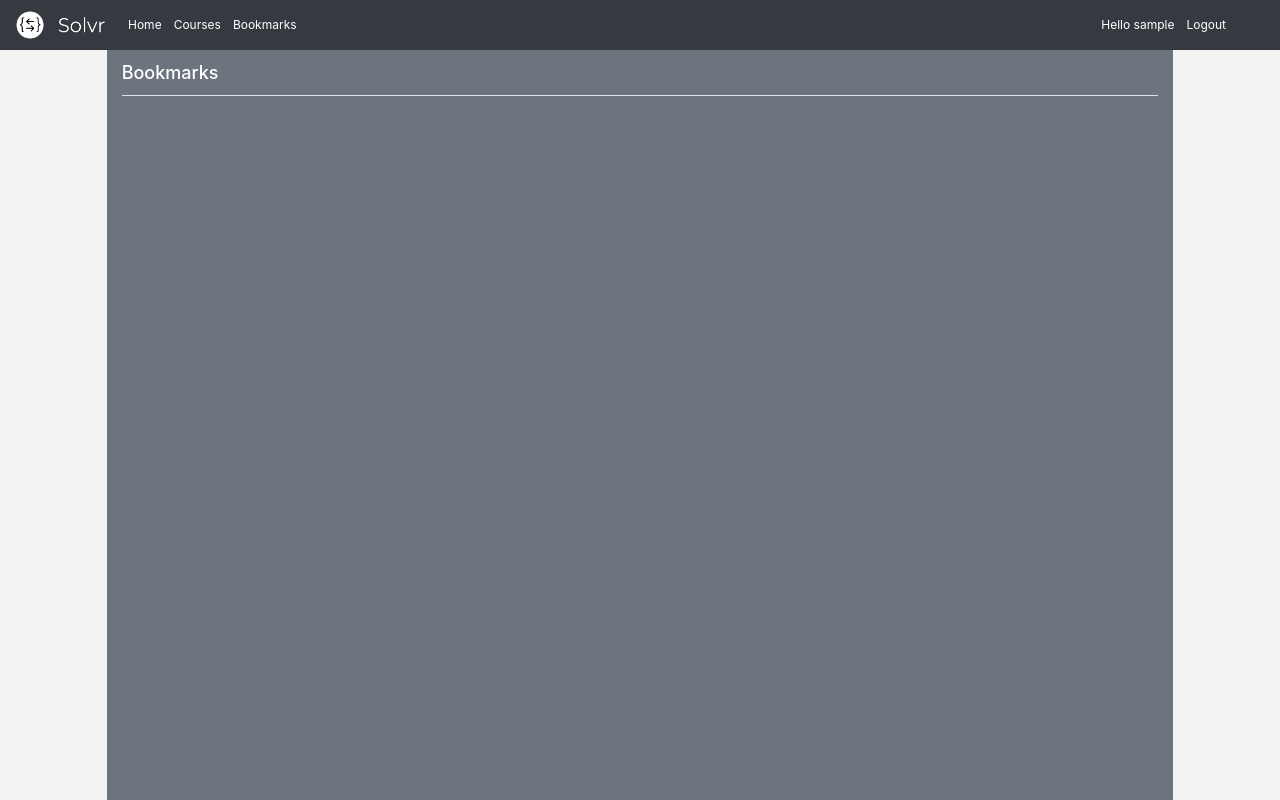
After one commit to AndrewA111/ProjectWebApp, a Django app: page /question/bookmarks/ in a window 1280 px wide. The commit adds this page. Run offline with Django 3.2, Linux system fonts and the light colour scheme; the visitor is signed in with stand-in values (Sample User, id 1); data that the repository does not hold is empty; some libraries are stand-ins or nearby versions.

Commit message:
Added bookmarks page

```diff
--- a/question/urls.py
+++ b/question/urls.py
@@ -36,4 +36,5 @@ urlpatterns = [
     path('courses/<slug:course_slug>/<slug:lesson_slug>/<slug:question_slug>/ajax/',
          views.question_ajax, name='question_ajax'),
     path('markdown_convert/', views.markdown_ajax, name="markdown_convert"),
+    path('bookmarks/', views.bookmarks, name="bookmarks"),
 ]
--- a/question/views.py
+++ b/question/views.py
@@ -38,6 +38,7 @@ def index(request):
     }
 
     lessons = []
+    # bookmark_list = None
 
     if request.user.is_authenticated:
         # get user's submissions
@@ -45,6 +46,11 @@ def index(request):
 
         for submission in submissions:
             lessons.append(submission.question.lesson)
+
+        # get bookmarks
+        bookmark_list = Bookmark.objects.filter(owner=request.user)
+
+        context_dict["bookmark_list"] = bookmark_list
 
     context_dict['lessons'] = lessons
 
@@ -945,3 +951,14 @@ def bookmark_ajax(request, question_slug, lesson_slug, course_slug):
             bookmark = None
 
         return HttpResponse("deleted")
+
+@login_required
+def bookmarks(request):
+
+    bookmark_list = Bookmark.objects.filter(owner=request.user)
+
+    context_dict = {
+        "bookmark_list": bookmark_list
+    }
+
+    return render(request, "question/bookmarks.html", context_dict)
--- a/templates/question/base.html
+++ b/templates/question/base.html
@@ -38,6 +38,9 @@
               </li>
               <li class="nav-item active">
                 <a class="nav-link" href="/question/courses/">Courses <span class="sr-only">(current)</span></a>
+              </li>
+              <li class="nav-item active">
+                <a class="nav-link" href="/question/bookmarks/">Bookmarks <span class="sr-only">(current)</span></a>
               </li>
 <!--              <li class="nav-item dropdown">-->
 <!--                <a class="nav-link dropdown-toggle" href="#" id="navbarDropdown" role="button" data-toggle="dropdown" aria-haspopup="true" aria-expanded="false">-->
--- /dev/null
+++ b/templates/question/bookmarks.html
@@ -0,0 +1,62 @@
+{% extends 'question/base.html' %}
+{% load staticfiles %}
+
+{% block title_block %}
+    Bookmarks
+{% endblock %}
+
+{% block link_block %}
+        <link rel="stylesheet" type="text/css" href="{% static 'css/upload.css' %}">
+        <link rel="stylesheet" type="text/css" href="{% static 'css/index.css' %}">
+        <link rel="stylesheet" type="text/css" href="{% static 'css/sharedStyles.css' %}">
+{% endblock %}
+
+{% block body_block %}
+    <div class="container-fluid h-100">
+            <div class="row h-100">
+                <div class="col-md-1 h-100 gutterColor">
+                </div>
+                <div class="col-md-10 bg-secondary text-white h-100">
+
+                    <div class="row">
+                        <div class="col-md-12">
+                            <div class="border-bottom">
+                                <h4 class="mt-3 mb-3">Bookmarks</h4>
+                            </div>
+
+                            <div class="row pt-3">
+
+                                <div class="col-md-6">
+
+                                    {% if not user.is_authenticated %}
+
+                                        <p>Sign in to bookmark questions.</p>
+
+                                    {% else %}
+
+                                    {% for bookmark in bookmark_list %}
+                                        <div class="col-md-8 bg-dark ml-3 mb-3 align-middle rounded">
+                                            <div class="row">
+                                                <p class="ml-2 mt-2 mb-2">
+                                                    <a href="/question/courses/{{ bookmark.question.lesson.course.slug }}/{{ bookmark.question.lesson.slug }}/{{ bookmark.question.slug }}">{{ bookmark.question.name }}</a>
+                                                </p>
+                                            </div>
+                                        </div>
+                                    {% endfor %}
+
+                                    {% endif %}
+                                </div>
+                            </div>
+                        </div>
+
+                    </div>
+
+
+
+                </div>
+                <div class="col-md-1 h-100 gutterColor">
+                </div>
+            </div>
+
+        </div>
+{% endblock %}
```
Also changed, not shown: templates/question/index.html (+16 -2 lines), templates/question/profile.html (+9 -9 lines).
